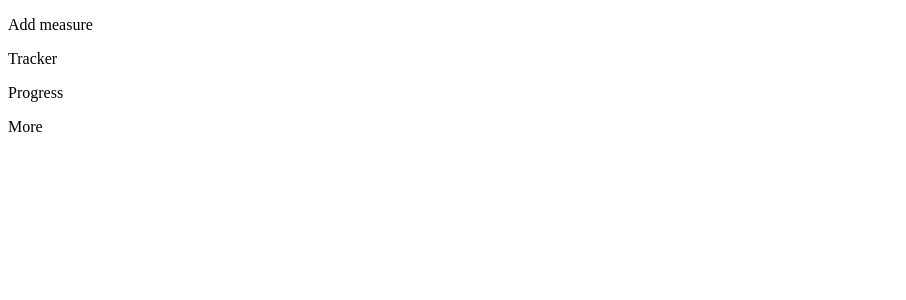
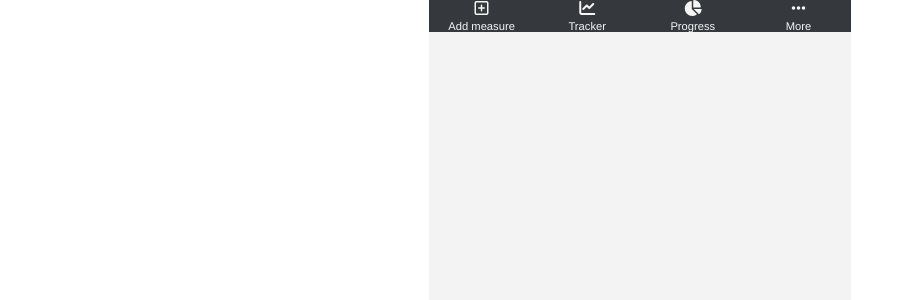
Before and after one commit to zilton7/tracking-app-frontend, a React (Create React App) app: page / in a window 1280 px wide. Shown: the top 300 px of the page, without its empty margins (0-906 px from the left). Built offline with nearby package versions, Linux system fonts and the light colour scheme; no server answers.

Commit message:
Add basic style

```diff
--- a/public/index.html
+++ b/public/index.html
@@ -1,14 +1,12 @@
 <!DOCTYPE html>
 <html lang="en">
+
 <head>
   <meta charset="utf-8" />
   <link rel="icon" href="%PUBLIC_URL%/favicon.ico" />
   <meta name="viewport" content="width=device-width, initial-scale=1" />
   <meta name="theme-color" content="#000000" />
-    <meta
-      name="description"
-      content="Web site created using create-react-app"
-    />
+  <meta name="description" content="Web site created using create-react-app" />
   <link rel="apple-touch-icon" href="%PUBLIC_URL%/logo192.png" />
   <!--
       manifest.json provides metadata used when your web app is installed on a
@@ -24,8 +22,10 @@
       work correctly both with client-side routing and a non-root public URL.
       Learn how to configure a non-root public URL by running `npm run build`.
     -->
+  <script src="https://kit.fontawesome.com/35f551de33.js" crossorigin="anonymous"></script>
   <title>React App</title>
 </head>
+
 <body>
   <noscript>You need to enable JavaScript to run this app.</noscript>
   <div id="root"></div>
@@ -40,4 +40,5 @@
       To create a production bundle, use `npm run build` or `yarn build`.
     -->
 </body>
+
 </html>
--- a/src/components/Home.js
+++ b/src/components/Home.js
@@ -4,7 +4,7 @@ import axios from "axios";
 const Home = () => {
   function checkLoginStatus() {
     axios
-      .get(`https://tracking-app-be-zil.herokuapp.com/api/v1/measurements/1`)
+      .get("https://tracking-app-be-zil.herokuapp.com/api/v1/measurements")
       .then((response) => {
         console.log(response.data);
       })
--- a/src/styles/index.css
+++ b/src/styles/index.css
@@ -0,0 +1,125 @@
+:root {
+  --main: #62b5e5;
+  --second: #67899c;
+  --accent: #addc91;
+}
+
+*,
+*::before,
+*::after {
+  padding: 0;
+  margin: 0;
+  box-sizing: border-box;
+}
+
+html {
+  font-family: "Helvetica Neue Light", Helvetica, Arial, Times, serif;
+}
+
+body {
+  display: flex;
+  flex-direction: column;
+  align-items: center;
+}
+
+.App {
+  height: 100vh;
+  width: 33vw;
+  background: rgb(243, 243, 243);
+  background-position: center;
+  background-repeat: no-repeat;
+}
+
+.heading {
+  background-color: var(--main);
+  color: white;
+  height: 10%;
+  text-align: center;
+  padding: 1rem;
+}
+
+.circle-stats {
+  height: 30%;
+  background: white;
+}
+
+.date-selector {
+  display: flex;
+  justify-content: space-between;
+}
+
+.date-selector i,
+.date-selector p {
+  color: rgb(75, 75, 75);
+  padding: 1rem;
+}
+
+.date-selector i:hover {
+  cursor: pointer;
+}
+
+.measurements {
+  height: 50%;
+  display: flex;
+  justify-content: center;
+}
+
+.measurement-item {
+  display: flex;
+  justify-content: center;
+  align-items: center;
+  padding: 1rem;
+  margin: 1rem;
+  background-color: white;
+}
+
+.measurement-item img {
+  padding-right: 1rem;
+  width: 3rem;
+  filter: invert(68%) sepia(34%) saturate(764%) hue-rotate(169deg)
+    brightness(94%) contrast(91%);
+}
+
+.measurement-item div p {
+  color: rgb(146, 146, 146);
+  font-size: 0.7rem;
+}
+
+.measurement-item div .measure {
+  color: rgb(0, 0, 0);
+  font-size: 1rem;
+}
+
+.measurement-item:hover {
+  outline: solid 0.1rem var(--main);
+}
+
+.bottom-buttons {
+  display: flex;
+  justify-content: space-evenly;
+  align-items: center;
+  background: rgb(53, 57, 61);
+  color: whitesmoke;
+  height: 10%;
+  width: 100%;
+}
+
+.bottom-buttons p {
+  font-size: 0.7rem;
+  padding-top: 0.25rem;
+}
+
+.button-wrapper {
+  height: 100%;
+  width: 100%;
+  display: flex;
+  flex-direction: column;
+  align-items: center;
+  justify-content: center;
+}
+
+.button-wrapper:hover {
+  background: var(--main);
+  cursor: pointer;
+  font-weight: bold;
+}
```
Lines whose indentation alone changed are shown as unchanged.
